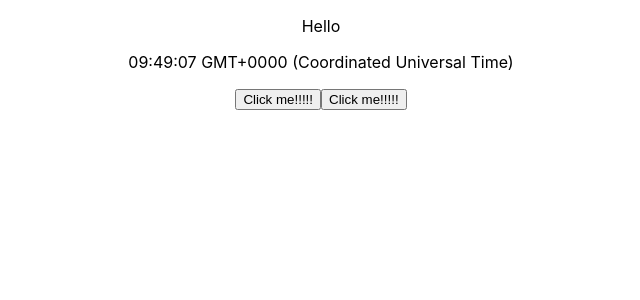
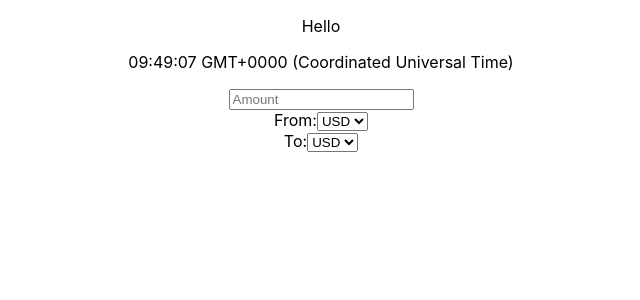
Before and after one commit to EnterVPL/converter, a React (Create React App) app: page / in a window 1280 px wide. Shown: the top 300 px of the page, without its empty margins (319-959 px from the left). Built offline with nearby package versions, Linux system fonts and the light colour scheme.

Commit message:
Made structure

```diff
--- a/src/App.js
+++ b/src/App.js
@@ -1,22 +1,17 @@
 import React from 'react';
 import logo from './logo.svg';
 import './App.css';
+import { Button } from './components/Button';
+import { Calculator } from './components/Calulator';
 
 const day = (new Date).toTimeString();
-
-function Button() {
-	return (
-		<button>Click me!!!!!</button>
-	);
-}
 
 function App() {
   return (
     <div className="App">
 		<p>Hello</p>
 		<p>{day}</p>
-		<Button />
-		<Button />
+		<Calculator />
     </div>
   );
 }
--- /dev/null
+++ b/src/components/Button/Buttton.js
@@ -0,0 +1,13 @@
+import React from 'react';
+
+function Button(props) {
+	return (
+		<button>{props.children}</button>
+	);
+}
+
+Button.defaultProps = {
+	label: "Enter label"
+}
+
+export default Button;
--- /dev/null
+++ b/src/components/Button/index.js
@@ -0,0 +1 @@
+export { default as Button } from './Buttton';
--- /dev/null
+++ b/src/components/Calulator/Calculator.js
@@ -0,0 +1,31 @@
+import React from 'react';
+
+function Calculator () {
+	return (
+		<form>
+			<div>
+				<input type="number" placeholder="Amount" />
+			</div>
+			<div>
+				<span>From:</span>
+				<select>
+					<option value="USD">USD</option>
+					<option value="PLN">PLN</option>
+					<option value="GBP">GBP</option>
+					<option value="EUR">EUR</option>
+				</select>
+			</div>
+			<div>
+				<span>To:</span>
+				<select>
+					<option value="USD">USD</option>
+					<option value="PLN">PLN</option>
+					<option value="GBP">GBP</option>
+					<option value="EUR">EUR</option>
+				</select>
+			</div>
+		</form>
+	);
+}
+
+export default Calculator;
--- /dev/null
+++ b/src/components/Calulator/index.js
@@ -0,0 +1 @@
+export { default as Calculator } from './Calculator';
```
